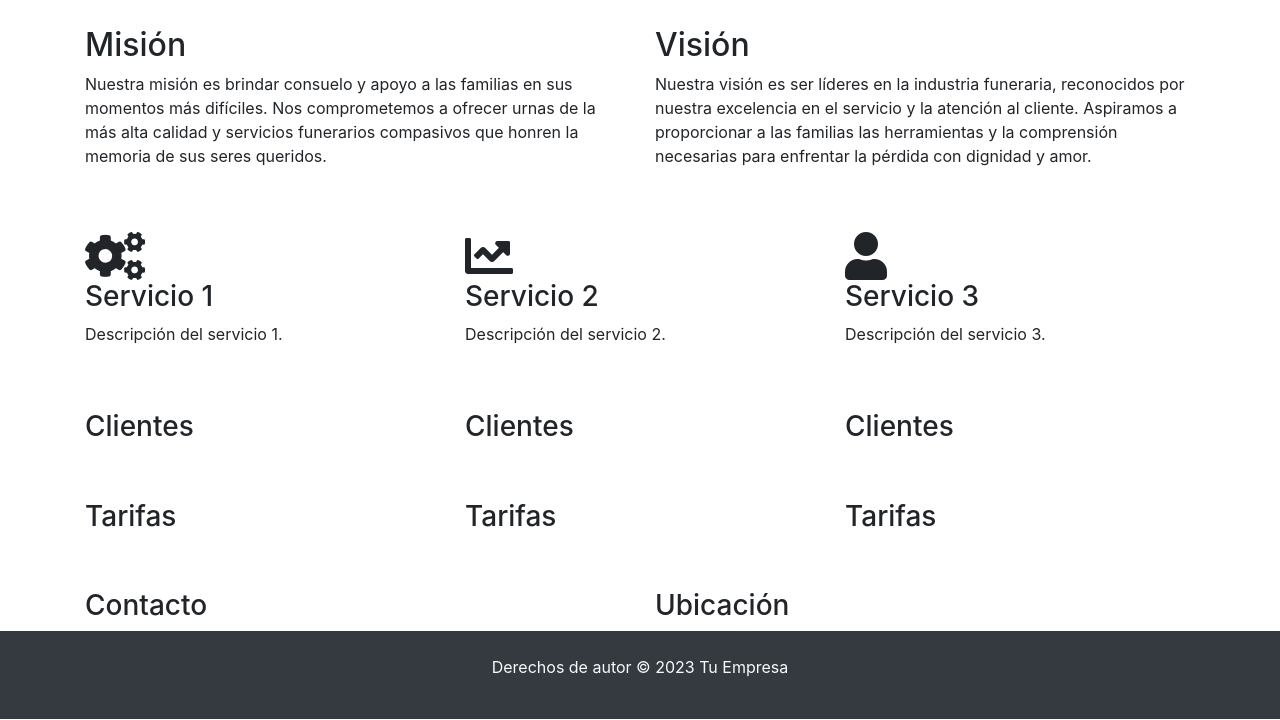
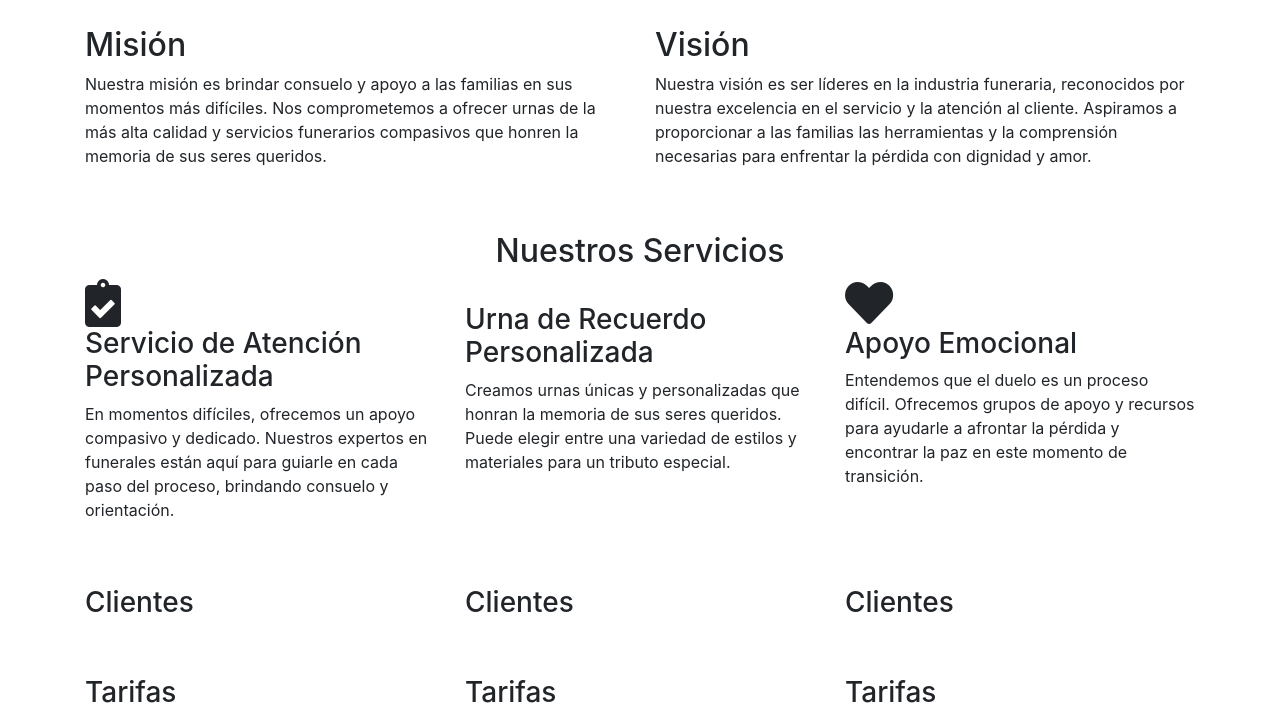
Before and after one commit to m4570r/web, a plain HTML site: page index.html in a window 1280 px wide. Shown: the part 102-822 px from the top of the page. Drawn offline with nearby package versions, Linux system fonts and the light colour scheme.

Commit message:
Update index.html

```diff
--- a/index.html
+++ b/index.html
@@ -90,25 +90,33 @@
 <!-- Sección de Servicios -->
 <section id="servicios" class="mt-5">
     <div class="container">
+        <h2 class="text-center">Nuestros Servicios</h2>
         <div class="row">
             <div class="col-md-4">
-                <i class="fas fa-cogs fa-3x"></i>
-                <h3>Servicio 1</h3>
-                <p>Descripción del servicio 1.</p>
+                <div class="service-icon">
+                    <i class="fas fa-clipboard-check fa-3x"></i>
+                </div>
+                <h3>Servicio de Atención Personalizada</h3>
+                <p>En momentos difíciles, ofrecemos un apoyo compasivo y dedicado. Nuestros expertos en funerales están aquí para guiarle en cada paso del proceso, brindando consuelo y orientación.</p>
             </div>
             <div class="col-md-4">
-                <i class="fas fa-chart-line fa-3x"></i>
-                <h3>Servicio 2</h3>
-                <p>Descripción del servicio 2.</p>
+                <div class="service-icon">
+                    <i class="fas fa-urn fa-3x"></i>
+                </div>
+                <h3>Urna de Recuerdo Personalizada</h3>
+                <p>Creamos urnas únicas y personalizadas que honran la memoria de sus seres queridos. Puede elegir entre una variedad de estilos y materiales para un tributo especial.</p>
             </div>
             <div class="col-md-4">
-                <i class="fas fa-user fa-3x"></i>
-                <h3>Servicio 3</h3>
-                <p>Descripción del servicio 3.</p>
+                <div class="service-icon">
+                    <i class="fas fa-heart fa-3x"></i>
+                </div>
+                <h3>Apoyo Emocional</h3>
+                <p>Entendemos que el duelo es un proceso difícil. Ofrecemos grupos de apoyo y recursos para ayudarle a afrontar la pérdida y encontrar la paz en este momento de transición.</p>
             </div>
         </div>
     </div>
 </section>
+
 
 <!-- Sección de Clientes -->
 <section id="clientes" class="mt-5">
```
